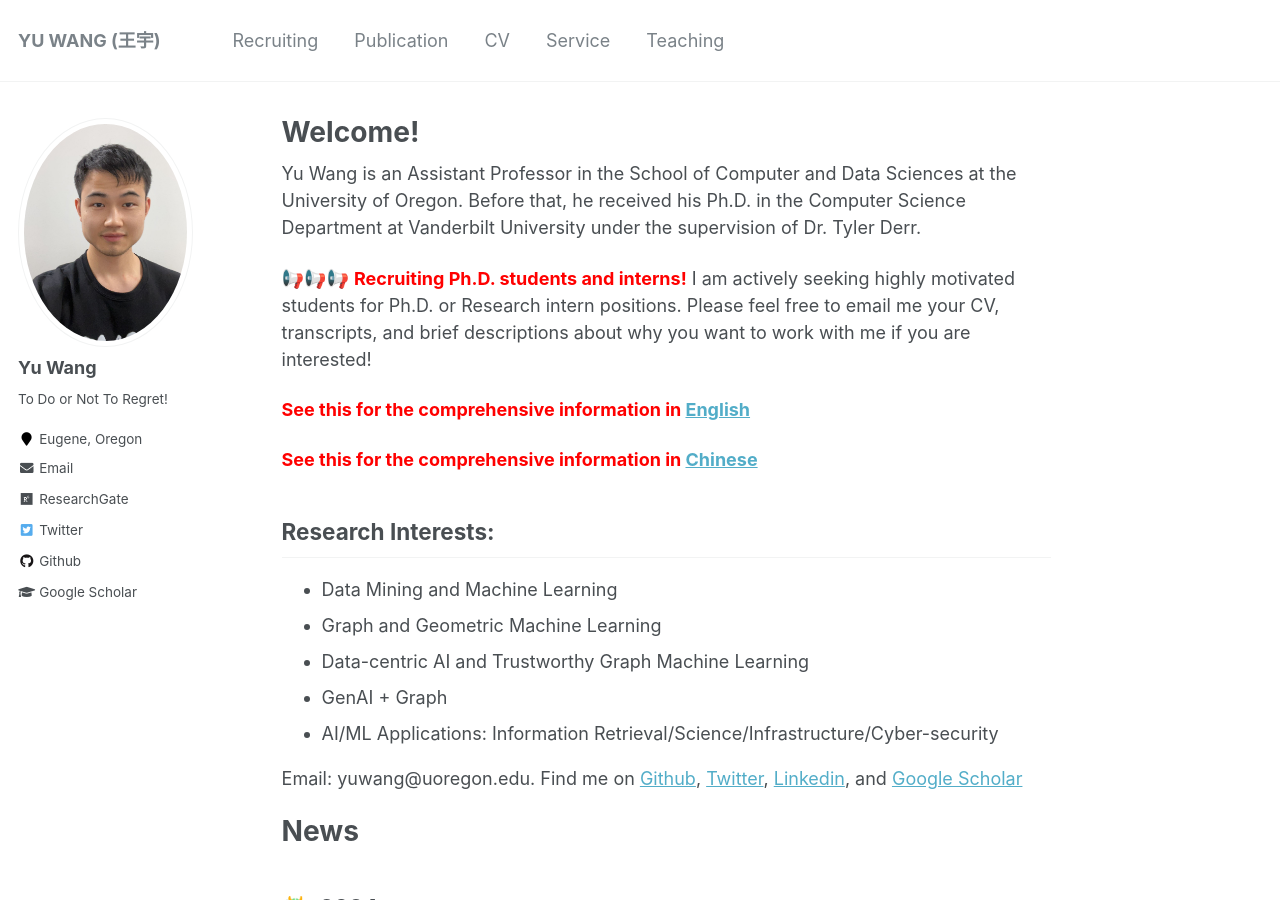
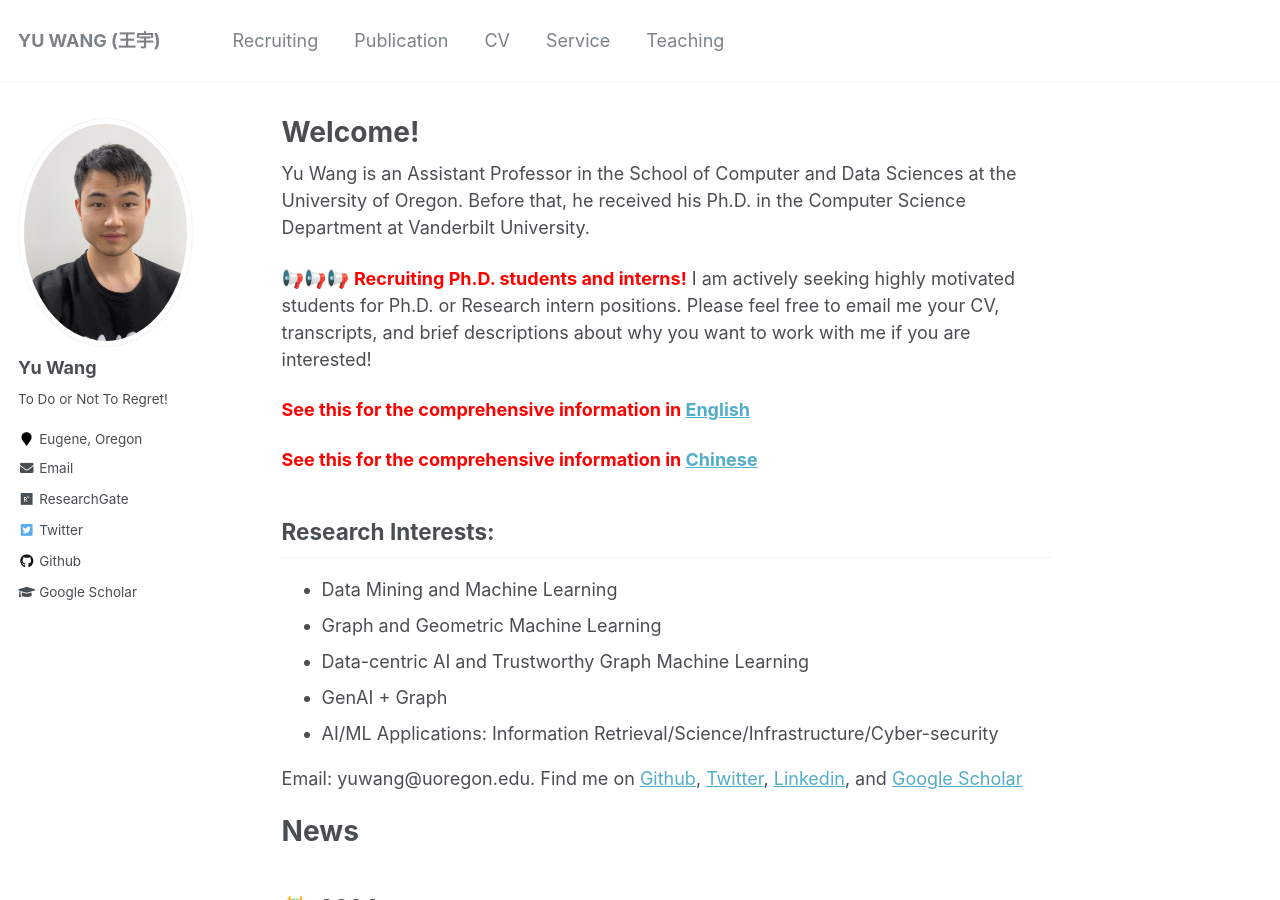
Before and after one commit to yuwang0103/yuwang0103.github.io, a Jekyll site: the page built from _pages/about.md, in a window 1280 px wide and 900 px high. Built offline with Jekyll 4.4.1, drawn with Linux system fonts in a browser that asks for light colours; some of the changed lines change nothing that is shown.

Commit message:
Update about.md

```diff
--- a/_pages/about.md
+++ b/_pages/about.md
@@ -8,7 +8,7 @@
   - /about.html
 ---
 
-Yu Wang is an Assistant Professor in the School of Computer and Data Sciences at the University of Oregon. Before that, he received his Ph.D. in the Computer Science Department at Vanderbilt University under the supervision of Dr. Tyler Derr.
+Yu Wang is an Assistant Professor in the School of Computer and Data Sciences at the University of Oregon. Before that, he received his Ph.D. in the Computer Science Department at Vanderbilt University.
 
 📢📢📢 <span style="color:red">**Recruiting Ph.D. students and interns!**</span> I am actively seeking highly motivated students for Ph.D. or Research intern positions. Please feel free to email me your CV, transcripts, and brief descriptions about why you want to work with me if you are interested!
 
@@ -25,7 +25,7 @@
 - GenAI + Graph
 - AI/ML Applications: Information Retrieval/Science/Infrastructure/Cyber-security
 
-Email: yuwang@uoregon.edu. Find me on [Github](https://github.com/yuwvandy), [Twitter](https://twitter.com/YuWVandy), [Linkedin](https://www.linkedin.com/in/yu-wang-63359a196/), and [Google Scholar](https://scholar.google.com/citations?user=XPCmiz4AAAAJ&hl=en)
+Email: yuwang@uoregon.edu. Find me on [Github](https://github.com/yuwang0103), [Twitter](https://twitter.com/yuwang0103), [Linkedin](https://www.linkedin.com/in/yu-wang-63359a196/), and [Google Scholar](https://scholar.google.com/citations?user=XPCmiz4AAAAJ&hl=en)
 
 News
 ======
@@ -43,7 +43,7 @@
 <li>[05] My collaborated paper with The Home Depot Knowledge Graph for Session Recommendation has been selected as the Spotlight Presentation at Industrial Track!</li>
 <li>[05] Invited to give a keynote talk at the Workshop of <a href='https://advanced-recommender-systems.github.io/llm4graph/'>Large Language Models for Graph Learning</a> at WWW'24!</li>
 <li>[04] Our survey <a href='https://arxiv.org/abs/2307.04644'>Recommendation diversity/fairness</a> has been accepted at TIST!</li>
-<li>[04] Slides of our SDM'24 <a href='https://yuwvandy.github.io/_pages/tutorial_ppt.pdf'>Tutorial</a> on Data Quality-Aware Graph Machine Learning is available!</li>
+<li>[04] Slides of our SDM'24 <a href='https://yuwang0103.github.io/_pages/tutorial_ppt.pdf'>Tutorial</a> on Data Quality-Aware Graph Machine Learning is available!</li>
 <li>[04] Honored to receive the Best Doctoral Forum Poster Runner-ups at SDM'24!</li>
 <li>[04] Invited to give a keynote talk at the workshop of <a href='https://dssmh.github.io/'>Data Science for Smart Manufacturing and Healthcare</a> at SDM'24</li>
 <li>[03] Our paper on KG for Session Recommendation has been selected as the Oral Presentation at WWW'24 Industrial Track!</li>
```
